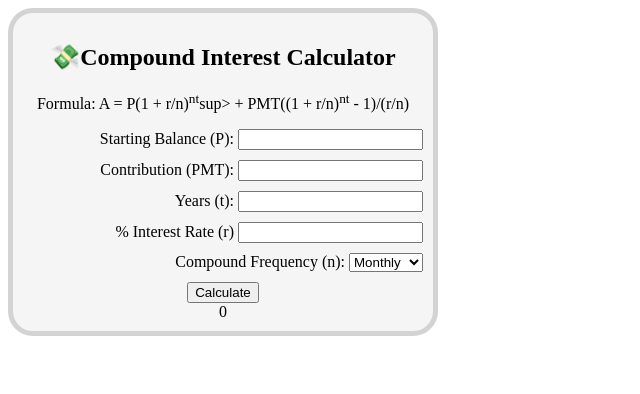
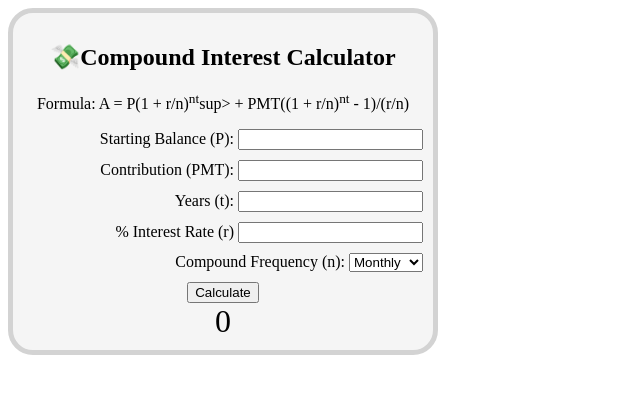
Before and after one commit to yukitolix12/compund_calculateter, a plain HTML site: page index.html in a window 1280 px wide. Shown: the whole page, without its empty margins (0-640 px from the left). Drawn offline with Linux system fonts and the light colour scheme.

Commit message:
set the result number on result

```diff
--- a/style.css
+++ b/style.css
@@ -19,3 +19,7 @@
     height: 50px;
     font-size: 1em;
 }
+
+#result{
+    font-size: 2em;
+}
```
